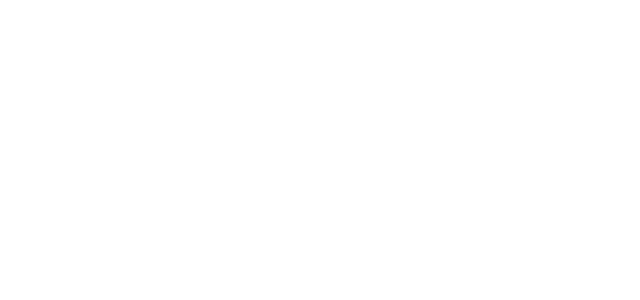
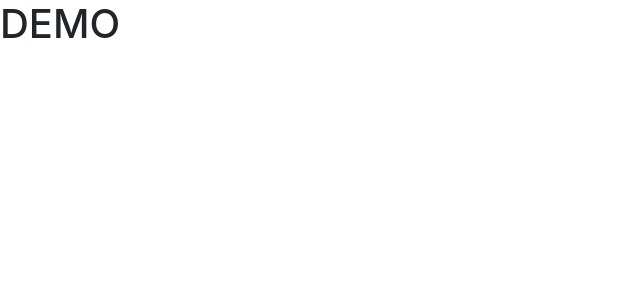
Before and after one commit to MartuRiesco/Central-de-Turnos, a React (Create React App) app in the folder turnos/: page / in a window 1280 px wide. Before the commit this address had no page. Shown: the top 300 px of the page, without its empty margins (0-640 px from the left). Built offline with nearby package versions, Linux system fonts and the light colour scheme.

Commit message:
install components antd / bootstrap cdn

```diff
--- a/turnos/package.json
+++ b/turnos/package.json
@@ -6,6 +6,7 @@
     "@testing-library/jest-dom": "^5.17.0",
     "@testing-library/react": "^13.4.0",
     "@testing-library/user-event": "^13.5.0",
+    "antd": "^5.15.3",
     "bootstrap": "^5.3.3",
     "react": "^18.2.0",
     "react-dom": "^18.2.0",
--- a/turnos/public/index.html
+++ b/turnos/public/index.html
@@ -11,6 +11,7 @@
     />
     <link rel="apple-touch-icon" href="%PUBLIC_URL%/logo192.png" />
     <link rel="manifest" href="%PUBLIC_URL%/manifest.json" />
+    <link href="https://cdn.jsdelivr.net/npm/bootstrap@5.3.3/dist/css/bootstrap.min.css" rel="stylesheet" integrity="sha384-QWTKZyjpPEjISv5WaRU9OFeRpok6YctnYmDr5pNlyT2bRjXh0JMhjY6hW+ALEwIH" crossorigin="anonymous">
     <title>Turnos </title>
   </head>
   <body>
--- a/turnos/src/App.js
+++ b/turnos/src/App.js
@@ -1,27 +1,8 @@
-import React from 'react';
-import { BrowserRouter, Route, Routes } from 'react-router-dom';
-import Login from './Components/Login/login';
-import Register from './Components/Register/register';
-import './index.css';
-
 function App() {
   return (
-  <BrowserRouter>
     <div className="App">
-      <main>
-
-        <Routes>
-          <Route path='/login' element={ <Login/> }/>
-          <Route path='/register' element={ <Register/> }/>
-        </Routes>
-      </main>
-
-
-
-
-
+      <h1>DEMO</h1>
     </div>
-  </BrowserRouter>
   );
 }
 
```
Also changed, not shown: 1 other file (tests, documents, lock files or other folders).
